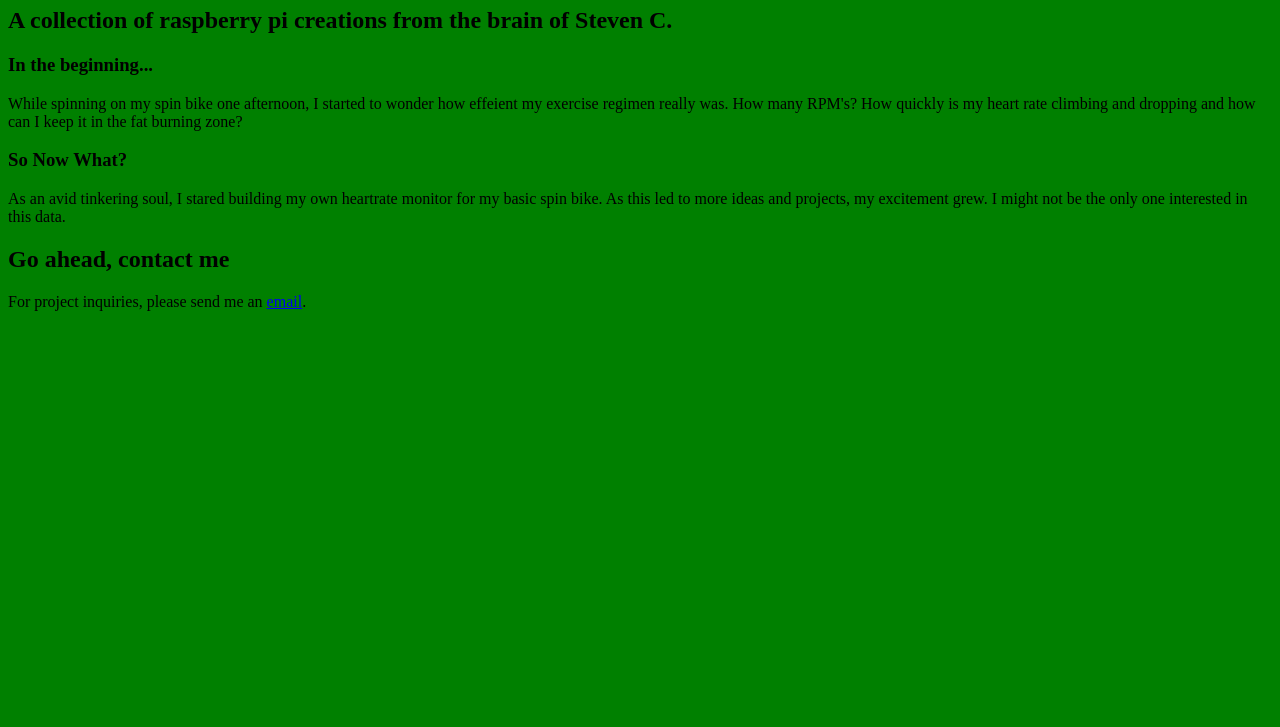
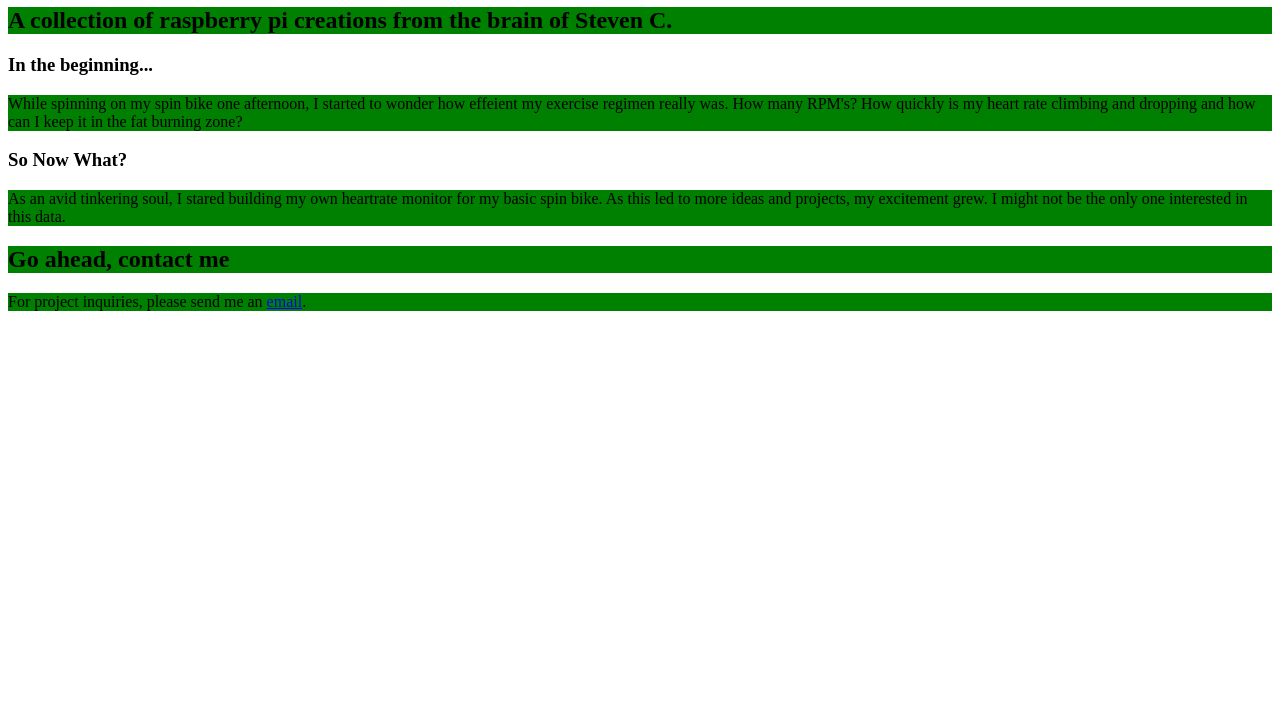
Before and after one commit to phitneywage/phitneywage.github.io, a plain HTML site: page raspberrypi/index.html in a window 1280 px wide. Shown: the part 73-800 px from the top of the page. Drawn offline with Linux system fonts and the light colour scheme.

Commit message:
color changes

```diff
--- a/raspberrypi/CSS/main.css
+++ b/raspberrypi/CSS/main.css
@@ -1,7 +1,7 @@
-body {
-	background-color: green;
+hi {
+	color: black;
 }
 
 h1, h2, p {
-	color: black;
+	background-color: green;
 }
--- a/raspberrypi/CSS/style.css
+++ b/raspberrypi/CSS/style.css
@@ -1,7 +1,7 @@
 body {
-	background-color: green;
+	color: black;
 }
 
 h1, h2, p {
-	color: black;
+	background-color: green;
 }
```
